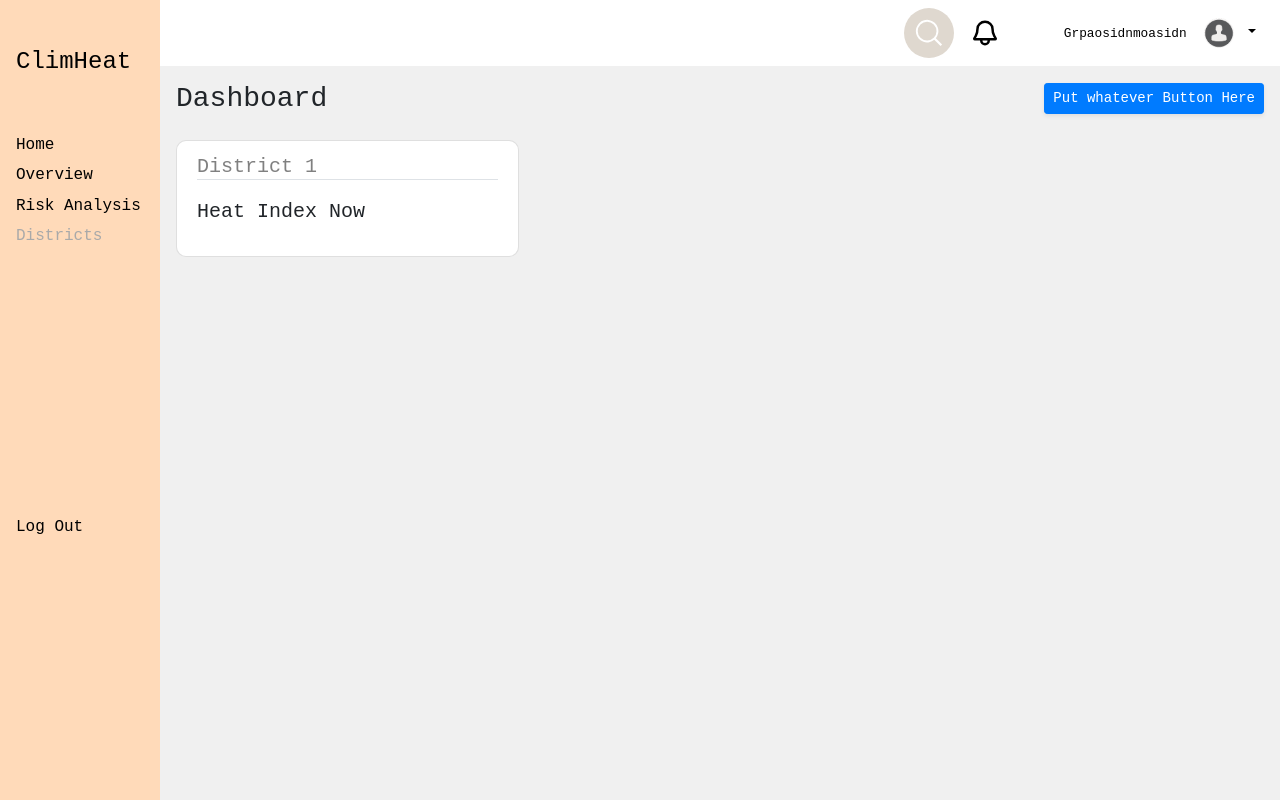
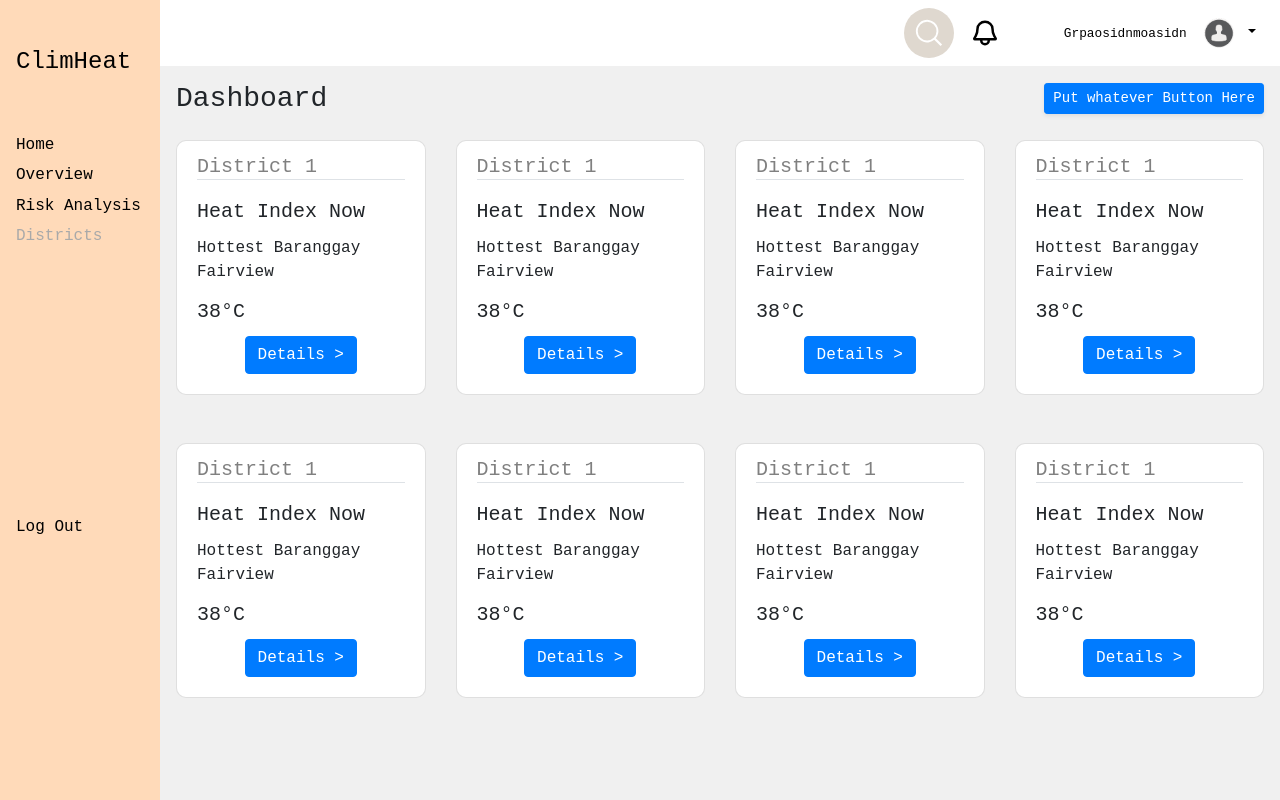
Before and after one commit to PancakeBit/ClimHeatDashboard, a Python web app: template templates/districts.html in a window 1280 px wide. Run offline with Jinja, Linux system fonts and the light colour scheme; the template is opened without the code that fills it, so the values that code supplies are empty.

Commit message:
Testing2

```diff
--- a/templates/districts.html
+++ b/templates/districts.html
@@ -15,7 +15,7 @@
       rel="stylesheet"
       type="text/css"
       media="screen"
-      href="./../static/css/main.css"
+      href="../static/css/main.css"
     />
   </head>
 
@@ -143,18 +143,147 @@
       </div>
 
       <div class="row mb-4">
-        <div class="col-xl-4 col-md-6 col-sm-12 mb-sm-4">
+        <div class="col-xl-3 col-md-4 col-sm-12 mb-sm-4">
             <div class="card">
                 <div class="card-body d-flex pb-0">
                     <h5 class="card-subtitle border-bottom w-100 district-name">District 1</h5>
                 </div>
                 <div class="card-body">
-                    <h5 class="card-title">Heat Index Now</h4>
+                    <h5 class="card-title">Heat Index Now</h5>
+                    <p class="card-text mb-0">Hottest Baranggay</p>
+                    <p class="card-text">Fairview</p>
+                    <h5 class="card-title">38°C</h5>
+                    <div class="text-center">
+                    <a href="#" class="btn btn-primary text-center">Details ></a>
+                    </div>
                 </div>
+            </div>
+        </div>
 
+        <div class="col-xl-3 col-md-4 col-sm-12 mb-sm-4">
+            <div class="card">
+                <div class="card-body d-flex pb-0">
+                    <h5 class="card-subtitle border-bottom w-100 district-name">District 1</h5>
+                </div>
+                <div class="card-body">
+                    <h5 class="card-title">Heat Index Now</h5>
+                    <p class="card-text mb-0">Hottest Baranggay</p>
+                    <p class="card-text">Fairview</p>
+                    <h5 class="card-title">38°C</h5>
+                    <div class="text-center">
+                    <a href="#" class="btn btn-primary text-center">Details ></a>
+                    </div>
+                </div>
+            </div>
+        </div>
+
+        <div class="col-xl-3 col-md-4 col-sm-12 mb-sm-4">
+            <div class="card">
+                <div class="card-body d-flex pb-0">
+                    <h5 class="card-subtitle border-bottom w-100 district-name">District 1</h5>
+                </div>
+                <div class="card-body">
+                    <h5 class="card-title">Heat Index Now</h5>
+                    <p class="card-text mb-0">Hottest Baranggay</p>
+                    <p class="card-text">Fairview</p>
+                    <h5 class="card-title">38°C</h5>
+                    <div class="text-center">
+                    <a href="#" class="btn btn-primary text-center">Details ></a>
+                    </div>
+                </div>
+            </div>
+        </div>
+
+        <div class="col-xl-3 col-md-4 col-sm-12 mb-sm-4">
+            <div class="card">
+                <div class="card-body d-flex pb-0">
+                    <h5 class="card-subtitle border-bottom w-100 district-name">District 1</h5>
+                </div>
+                <div class="card-body">
+                    <h5 class="card-title">Heat Index Now</h5>
+                    <p class="card-text mb-0">Hottest Baranggay</p>
+                    <p class="card-text">Fairview</p>
+                    <h5 class="card-title">38°C</h5>
+                    <div class="text-center">
+                    <a href="#" class="btn btn-primary text-center">Details ></a>
+                    </div>
+                </div>
             </div>
         </div>
       </div>
+
+      <div class="row mb-4">
+        <div class="col-xl-3 col-md-4 col-sm-12 mb-sm-4">
+            <div class="card">
+                <div class="card-body d-flex pb-0">
+                    <h5 class="card-subtitle border-bottom w-100 district-name">District 1</h5>
+                </div>
+                <div class="card-body">
+                    <h5 class="card-title">Heat Index Now</h5>
+                    <p class="card-text mb-0">Hottest Baranggay</p>
+                    <p class="card-text">Fairview</p>
+                    <h5 class="card-title">38°C</h5>
+                    <div class="text-center">
+                    <a href="#" class="btn btn-primary text-center">Details ></a>
+                    </div>
+                </div>
+            </div>
+        </div>
+
+        <div class="col-xl-3 col-md-4 col-sm-12 mb-sm-4">
+            <div class="card">
+                <div class="card-body d-flex pb-0">
+                    <h5 class="card-subtitle border-bottom w-100 district-name">District 1</h5>
+                </div>
+                <div class="card-body">
+                    <h5 class="card-title">Heat Index Now</h5>
+                    <p class="card-text mb-0">Hottest Baranggay</p>
+                    <p class="card-text">Fairview</p>
+                    <h5 class="card-title">38°C</h5>
+                    <div class="text-center">
+                    <a href="#" class="btn btn-primary text-center">Details ></a>
+                    </div>
+                </div>
+            </div>
+        </div>
+
+        <div class="col-xl-3 col-md-4 col-sm-12 mb-sm-4">
+            <div class="card">
+                <div class="card-body d-flex pb-0">
+                    <h5 class="card-subtitle border-bottom w-100 district-name">District 1</h5>
+                </div>
+                <div class="card-body">
+                    <h5 class="card-title">Heat Index Now</h5>
+                    <p class="card-text mb-0">Hottest Baranggay</p>
+                    <p class="card-text">Fairview</p>
+                    <h5 class="card-title">38°C</h5>
+                    <div class="text-center">
+                    <a href="#" class="btn btn-primary text-center">Details ></a>
+                    </div>
+                </div>
+            </div>
+        </div>
+
+        <div class="col-xl-3 col-md-4 col-sm-12 mb-sm-4">
+            <div class="card">
+                <div class="card-body d-flex pb-0">
+                    <h5 class="card-subtitle border-bottom w-100 district-name">District 1</h5>
+                </div>
+                <div class="card-body">
+                    <h5 class="card-title">Heat Index Now</h5>
+                    <p class="card-text mb-0">Hottest Baranggay</p>
+                    <p class="card-text">Fairview</p>
+                    <h5 class="card-title">38°C</h5>
+                    <div class="text-center">
+                    <a href="#" class="btn btn-primary text-center">Details ></a>
+                    </div>
+                </div>
+            </div>
+        </div>
+      </div>
+
+
+
     </main>
     <!--Main Content End-->
 
--- a/templates/index.html
+++ b/templates/index.html
@@ -15,7 +15,7 @@
       rel="stylesheet"
       type="text/css"
       media="screen"
-      href="./../static/css/main.css"
+      href="../static/css/main.css"
     />
   </head>
 
```
